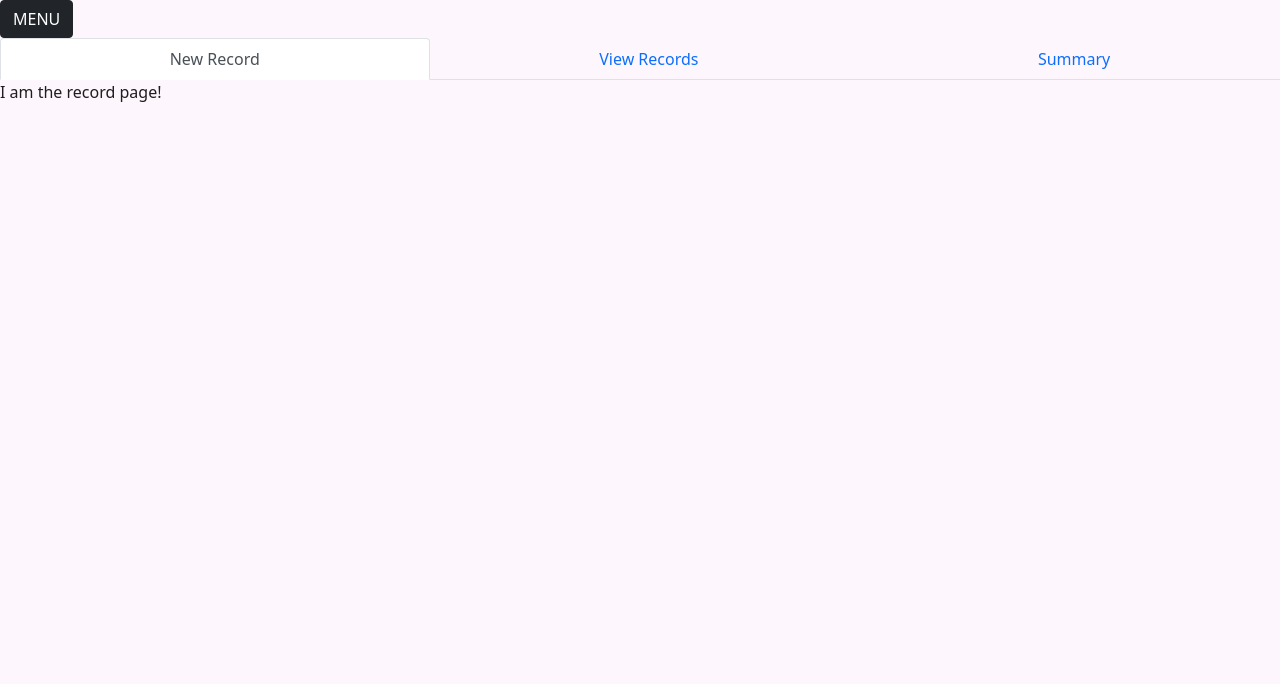
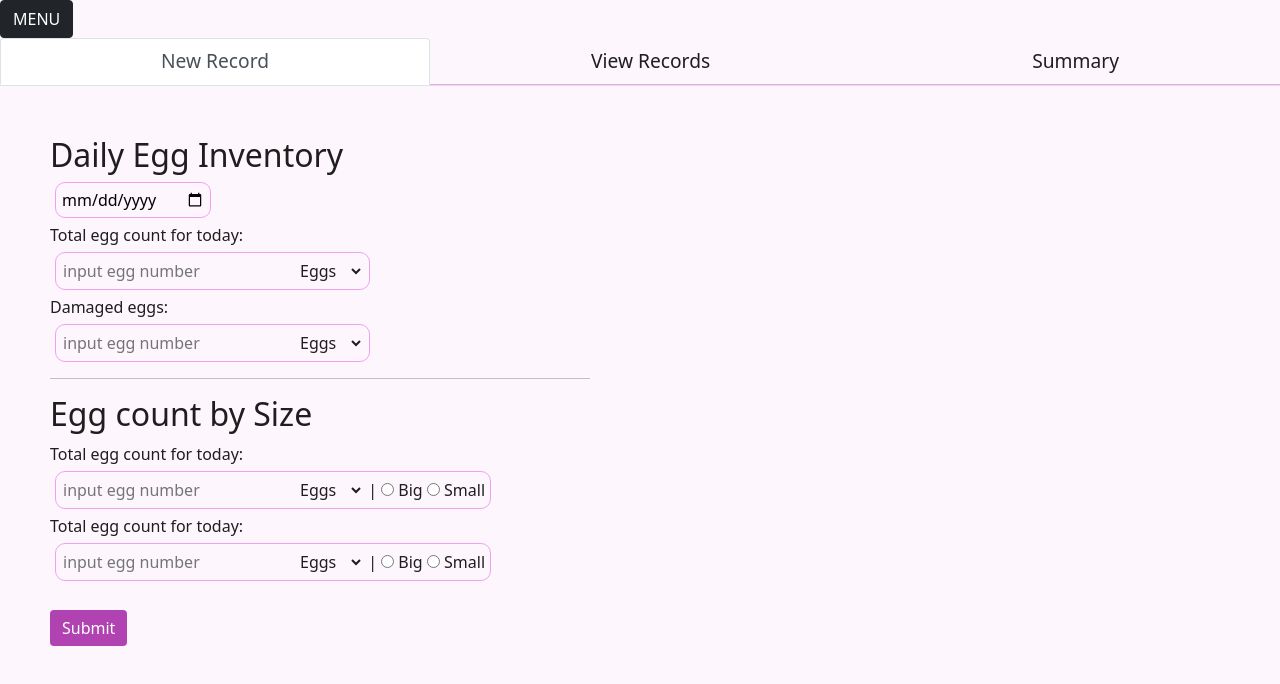
Before and after one commit to ufombam/farm_inventory_app, a React (Create React App) app: page /record in a window 1280 px wide. Shown: the top 684 px of the page. Built offline with nearby package versions, Linux system fonts and the light colour scheme.

Commit message:
new_record

```diff
--- /dev/null
+++ b/src/Components/Record/NewRecord/NewRecord.js
@@ -0,0 +1,69 @@
+import React from 'react';
+import { Button } from 'react-bootstrap';
+import './newRecord.scss';
+
+
+const NewRecord = () => {
+    const handleSubmit = (e) => {
+        e.preventDefault();
+        console.log(e.target.elements)
+    }
+    return (
+        <div style={{width: '50vw', position: 'center'}} className='rec_body'>
+            <form onSubmit={handleSubmit} action="#">
+                    <h2>Daily Egg Inventory</h2>
+                    <div className='input_with_select'>
+                        <input  type={'date'} />
+                    </div>
+                    <label htmlFor='eggs'>{'Total egg count for today:  '}</label><br />
+                    <div className='input_with_select'>
+                        <input type="text" placeholder='input egg number' id='eggs'/>
+                        <select name="eggs" >
+                            <option value="eggs">Eggs</option>
+                            <option value="crates">Crates</option>
+                        </select>
+                    </div>
+                    <label htmlFor='broken-eggs'>{'Damaged eggs:  '}</label><br />
+                    <div className='input_with_select'>
+                        <input type="text" placeholder='input egg number' id='broken-eggs'/>
+                        <select name="eggs1">
+                            <option value="eggs">Eggs</option>
+                            <option value="crates">Crates</option>
+                        </select>
+                    </div>
+                    <hr />
+                    <h2>Egg count by Size</h2>
+                    <label htmlFor='size1'>{'Total egg count for today:  '}</label><br />
+                    <div className='input_with_select'>
+                        <input type="text" placeholder='input egg number' id='size1'/>
+                        <select name="eggs2" >
+                            <option value="eggs">Eggs</option>
+                            <option value="crates">Crates</option>
+                        </select> {"| "}
+                        <input type="radio" id="big" name="size" value="big"/>{"  "}
+                        <label htmlFor='big'>{"Big"}</label>{"  "}
+                        <input type="radio" id="small" name="size" value="small"/>{"  "}
+                        <label htmlFor='small'>{"Small"}</label>
+                    </div>
+                    <label htmlFor='size2'>{'Total egg count for today:  '}</label><br />
+                    <div className='input_with_select'>
+                        <input type="text" placeholder='input egg number' id='size2'/>
+                        <select name="eggs3" >
+                            <option value="eggs">Eggs</option>
+                            <option value="crates">Crates</option>
+                        </select> {"| "}
+                        <input type="radio" id="big-1" name="size-1" value="big"/>{"  "}
+                        <label htmlFor='big-1'>{"Big"}</label>{" "}
+                        <input type="radio" id="small-1" name="size-1" value="small"/>{"  "}
+                        <label htmlFor='small-1'>{"Small"}</label>
+                    </div><br />
+                <Button className="my_btn" type="submit">
+                    Submit
+                </Button>
+            </form>
+        </div>
+    )
+}
+
+
+export default NewRecord;
--- /dev/null
+++ b/src/Components/Record/NewRecord/newRecord.scss
@@ -0,0 +1,54 @@
+@use '../../../color_theme';
+
+*{
+    box-sizing: border-box;
+}
+
+.rec_body {
+    display: flex;
+    flex-direction: column;
+    padding: 50px;
+}
+
+form {
+    select:focus{
+        outline: none;
+    }
+    .input_with_select {
+        border: 1px solid color_theme.$card_header1;
+        margin: 5px;
+        width: fit-content;
+        border-radius: 10px;
+        padding: 5px;
+
+        input {
+            border: none;
+            width: fit-content;
+            border-radius: 10px;
+            background-color: color_theme.$primary_color1_feint;
+        }
+
+        input:focus {
+            outline: none;
+        }
+
+        select {
+            border: none;
+            border-radius: 10px;
+            color: color_theme.$font_color2;
+            background-color: color_theme.$primary_color1_feint;
+        }
+    }
+
+    .my_btn {
+        background-color: color_theme.$primary_color1;
+        border: color_theme.$primary_color1;
+    }
+
+    .my_btn:hover {
+        background-color: color_theme.$primary_color1;
+    }
+    .my_btn:focus {
+        background-color: color_theme.$primary_color1;
+    }
+}
--- a/src/Components/Record/Record.js
+++ b/src/Components/Record/Record.js
@@ -1,13 +1,11 @@
 import React, { useState } from "react";
 import './Record.scss';
 import Menu from '../Menu/Menu';
+import NewRecord from './NewRecord/NewRecord';
 import { Nav } from 'react-bootstrap';
 
-export const NewRecord = () => {
-    return (
-        <div> I am the record page!</div>
-    )
-}
+
+
 export const ViewRecord = () => {
     return (
         <div> I am the ViewRecord page!</div>
@@ -20,7 +18,6 @@ export const Summary = () => {
 }
 
 
-
 function Record() {
     const [route, setRoute] = useState("");
     const handleTabChange = e => setRoute(e);
@@ -29,15 +26,15 @@ function Record() {
         <div className="record_app">
             <Menu />
             <Nav fill variant="tabs" defaultActiveKey="link-1">
-                <Nav.Item onClick={() => handleTabChange('newrecord')}>
-                    <Nav.Link eventKey="link-1">New Record</Nav.Link>
+                <Nav.Item className="bx" onClick={() => handleTabChange('newrecord')}>
+                    <Nav.Link className="rec_text" eventKey="link-1"><big>New Record</big></Nav.Link>
                 </Nav.Item>
-                <Nav.Item onClick={() => handleTabChange('viewrecord')}>
-                    <Nav.Link eventKey="link-2">View Records</Nav.Link>
+                <Nav.Item className="bx" onClick={() => handleTabChange('viewrecord')}>
+                    <Nav.Link className="rec_text" eventKey="link-2"><big>View Records</big></Nav.Link>
                 </Nav.Item>
-                <Nav.Item onClick={() => handleTabChange('summary')}>
-                    <Nav.Link eventKey="link-3">
-                    Summary
+                <Nav.Item className="bx" onClick={() => handleTabChange('summary')}>
+                    <Nav.Link className="rec_text" eventKey="link-3">
+                    <big>Summary</big>
                     </Nav.Link>
                 </Nav.Item>
             </Nav>
--- a/src/Components/Record/Record.scss
+++ b/src/Components/Record/Record.scss
@@ -8,4 +8,20 @@
     background-color: color_theme.$primary_color1_feint;
     height: 100vh;
     color: color_theme.$font_color2;
+    .bx {
+        background-color: color_theme.$primary_color1_feint;
+        color: color_theme.$font_color1;
+        border-bottom: 1px solid color_theme.$card_header1;
+
+        .rec_text {
+            color: color_theme.$font_color2;
+        }
+
+        .rec_text:target {
+            background-color: color_theme.$primary_color1;
+            border: 1px solid color_theme.$primary_color1;
+            color: color_theme.$font_color1;
+            border-bottom: 1px solid color_theme.$card_header1;
+        }
+    }
 }
```
